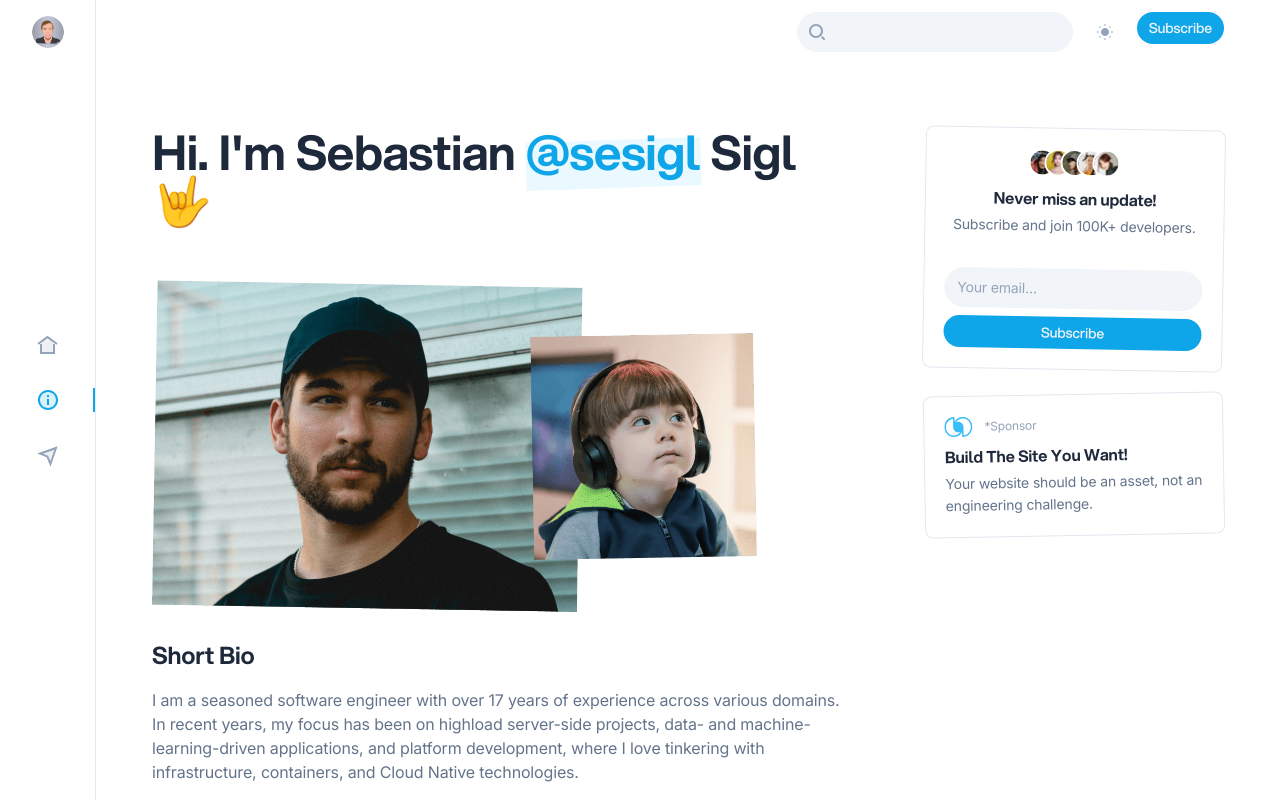
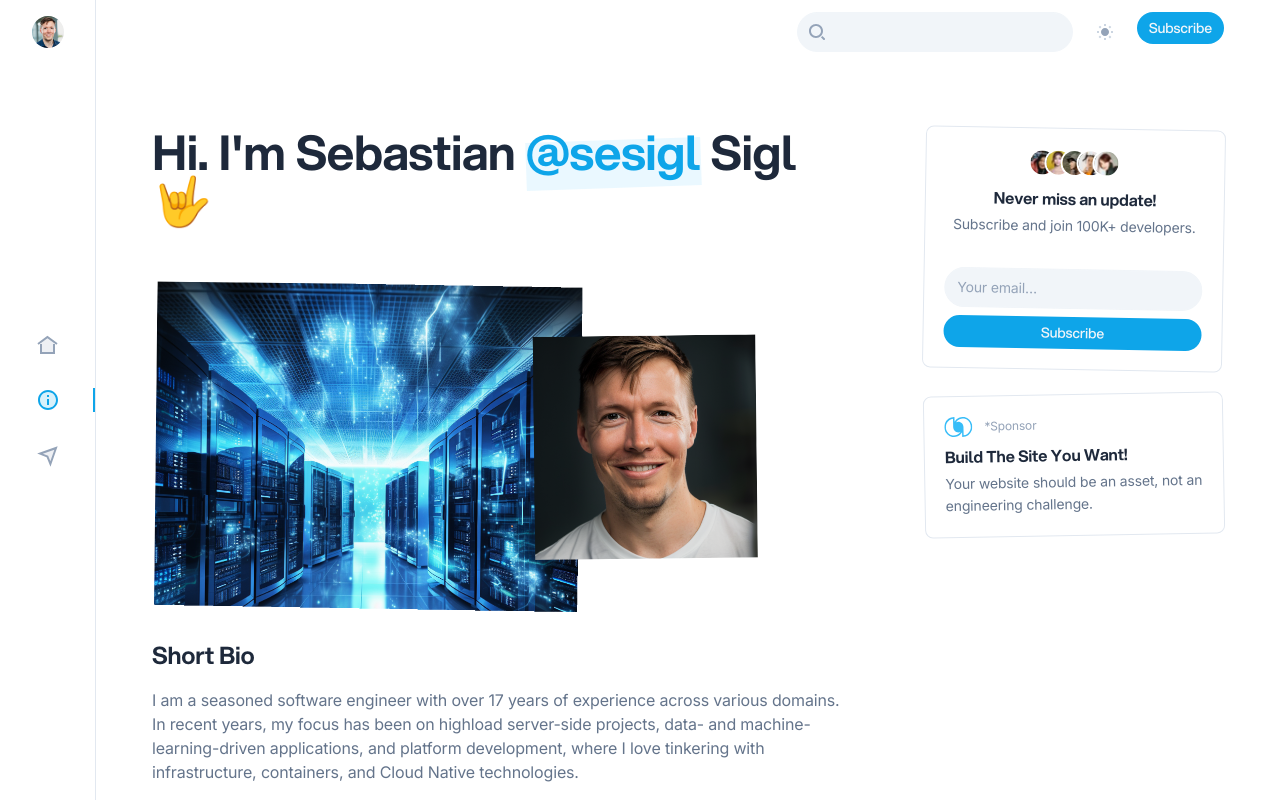
Before and after one commit to sesigl/personal-website, a Next.js app: page /about in a window 1280 px wide. Shown: the top 802 px of the page. Built offline with nearby package versions, Linux system fonts and the light colour scheme.

Commit message:
Update photos

```diff
--- a/src/app/about/page.tsx
+++ b/src/app/about/page.tsx
@@ -23,7 +23,7 @@ function About() {
               </h1>
               <Image
                 className="w-full"
-                src={"/images/about.png"}
+                src={"/images/about_v3.png"}
                 width="692"
                 height="390"
                 alt="About"
--- a/src/partials/Hero.tsx
+++ b/src/partials/Hero.tsx
@@ -8,7 +8,7 @@ function Hero() {
         <div className="pt-8 pb-10">
           <Image
             className="rounded-full mb-5"
-            src={"/images/me_sesigl_1.jpg"}
+            src={"/images/me_sesigl_2.png"}
             width="56"
             height="56"
             alt="Me"
--- a/src/partials/SideNavigation.tsx
+++ b/src/partials/SideNavigation.tsx
@@ -20,7 +20,7 @@ function SideNavigation() {
               <Link href="/">
                 <Image
                   className="rounded-full"
-                  src={"/images/me_sesigl_1.jpg"}
+                  src={"/images/me_sesigl_2.png"}
                   width="32"
                   height="32"
                   alt="Me"
```
Also changed, not shown: public/images/about_v3.png (added), public/images/me_sesigl_2.png (added).
